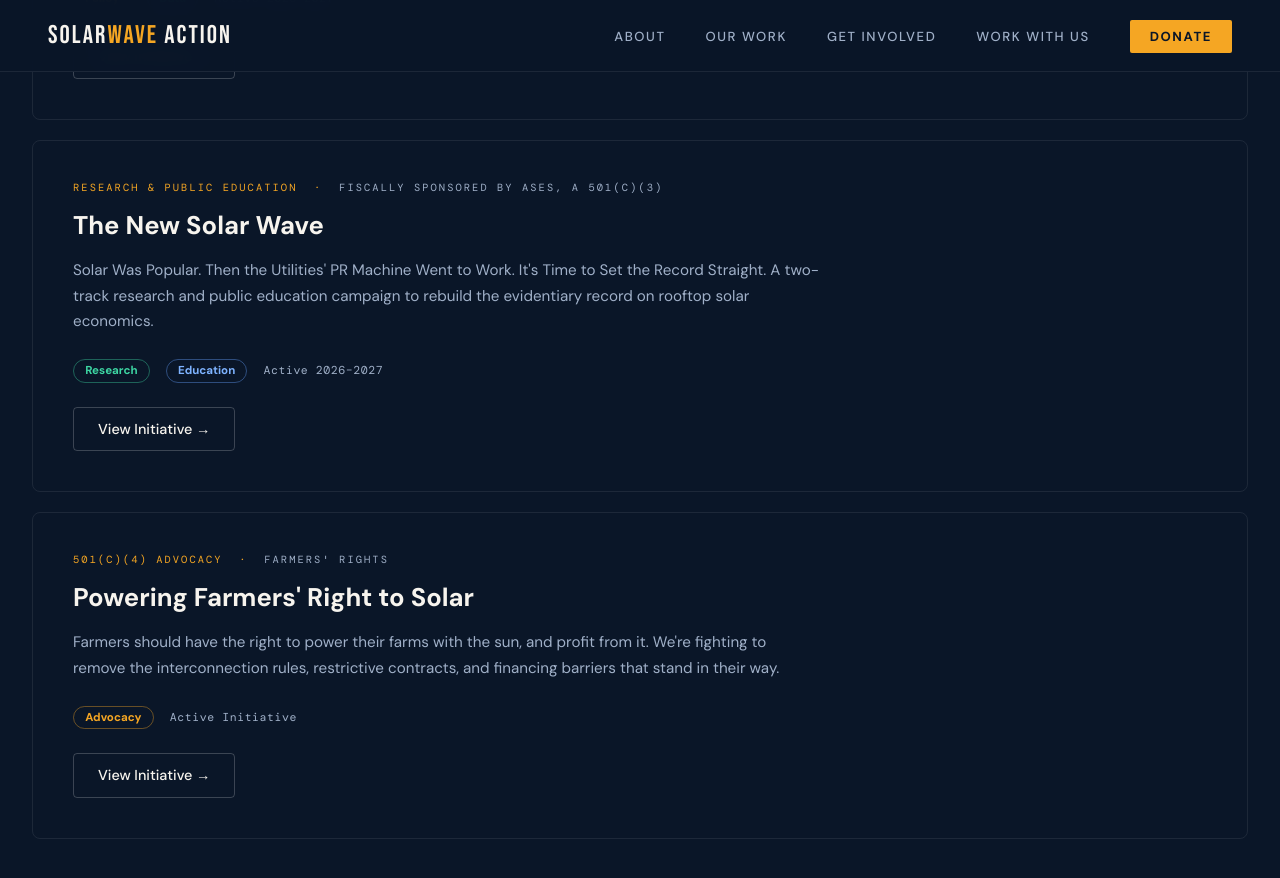
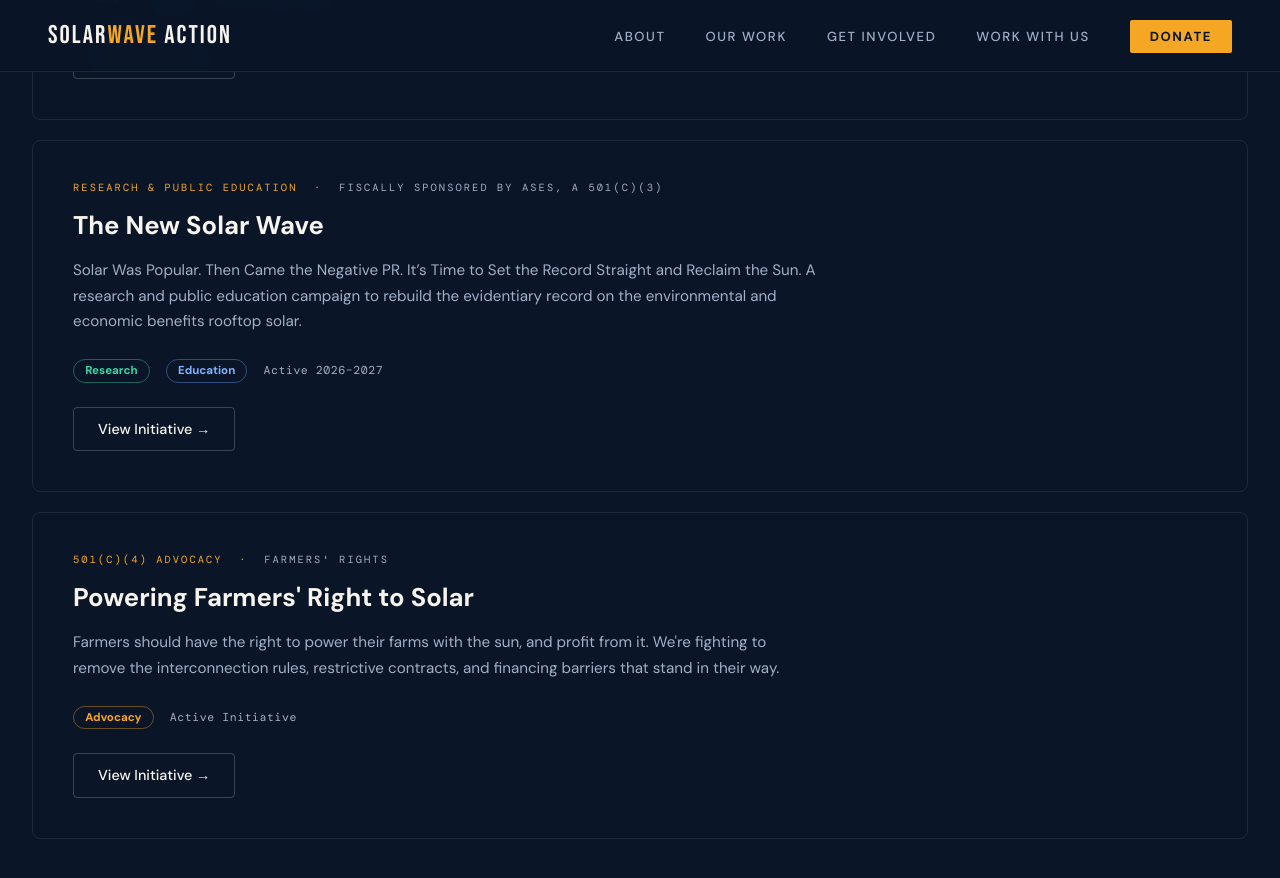
Before and after one commit to SolarWAVE-Action/solarwave-website, a Jekyll site: the page built from projects/projects.html, in a window 1280 px wide and 900 px high, scrolled down 567 px. Shown: the top 878 px of the window. Built offline with Jekyll 4.4.1, drawn with Linux system fonts in a browser that asks for light colours.

Commit message:
updated new solar wave tagline

```diff
--- a/projects/projects.html
+++ b/projects/projects.html
@@ -132,7 +132,7 @@ Build the Local Clean Energy That Protects Ratepayers.</p>
   <a class="project-card" href="{{ '/projects/new_solar_wave/' | relative_url }}">
     <div class="project-label">Research &amp; Public Education &nbsp;·&nbsp; <span>Fiscally Sponsored by ASES, a 501(c)(3)</span></div>
     <h2>The New Solar Wave</h2>
-    <p class="excerpt">Solar Was Popular. Then the Utilities' PR Machine Went to Work. It's Time to Set the Record Straight. A two-track research and public education campaign to rebuild the evidentiary record on rooftop solar economics.</p>
+    <p class="excerpt">Solar Was Popular. Then Came the Negative PR. It’s Time to Set the Record Straight and Reclaim the Sun. A research and public education campaign to rebuild the evidentiary record on the environmental and economic benefits rooftop solar.</p>
     <div class="post-meta">
       <span class="tag-pill analysis">Research</span>
       <span class="tag-pill data">Education</span>
```
